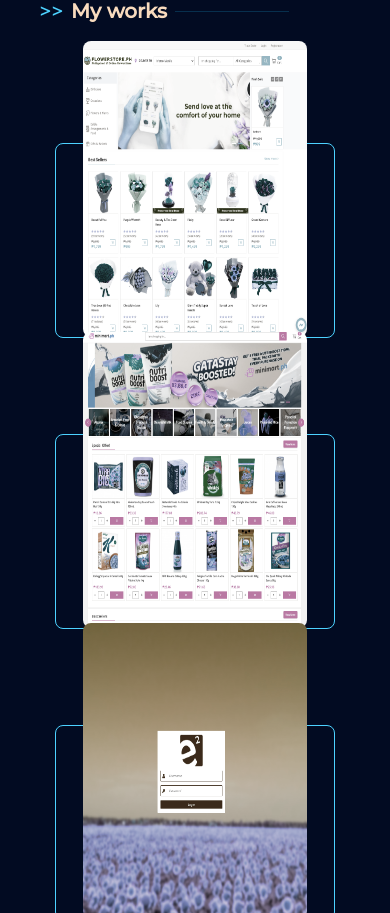
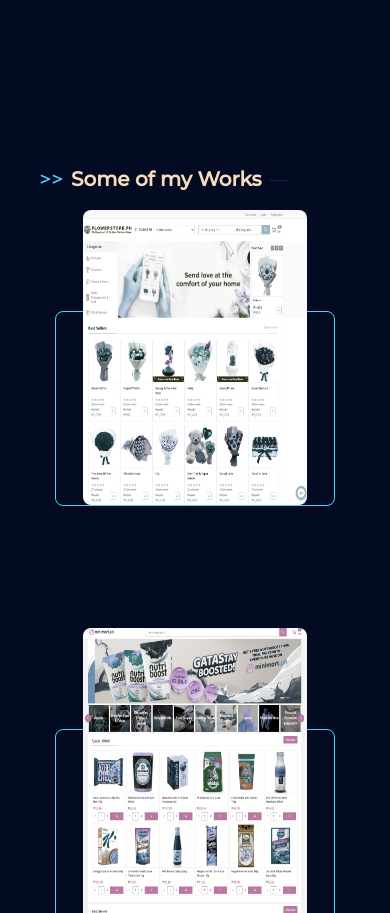
Before and after one commit to codenicer/who-i-am, a Next.js app: page /main in a window 390 px wide. Shown: the part 2928-3841 px from the top of the page. Built offline with nearby package versions, Linux system fonts and the light colour scheme.

Commit message:
fixed mobile ui issue on project list

```diff
--- a/componets/Projects.js
+++ b/componets/Projects.js
@@ -8,7 +8,7 @@ export default function Projects({ done }) {
       <div id="projects" className={styles.projects_cotainer}>
         <div className={styles.projects_info}>
           <div className={'heading_container'}>
-            <h1 className={'heading_title'}>My works</h1>
+            <h1 className={'heading_title'}>Some of my Works</h1>
             <div className={'heading_vertical_line'}></div>
           </div>
           <div className={styles.project_list_cont}>
@@ -30,6 +30,14 @@ export default function Projects({ done }) {
                         <p className={styles.tech_list}>
                           {project.projectTech}
                         </p>
+                        <p className={styles.demo_acc_title}>{'Demo Acc:'}</p>
+                        {project.demoAcc.map((ac, i) => {
+                          return (
+                            <p className={styles.demo_accnts} key={i}>
+                              {ac}
+                            </p>
+                          )
+                        })}
                         <ul className={styles.project_links_list}>
                           <li className={styles.project_link}>
                             <a href={project.githubSource} target="_blank">
--- a/styles/Experience.module.scss
+++ b/styles/Experience.module.scss
@@ -7,6 +7,7 @@
   align-items: center;
   justify-content: center;
   width: 100%;
+  margin-bottom: 20vh;
 
   .experience_info {
     width: 80%;
@@ -106,4 +107,8 @@
       }
     }
   }
+
+  @media (min-width: 48rem) {
+    margin-bottom: 5vh;
+  }
 }
--- a/styles/Footer.module.scss
+++ b/styles/Footer.module.scss
@@ -47,4 +47,10 @@
       }
     }
   }
+
+  @media (min-width: 48rem) {
+    .footer_links {
+      visibility: hidden;
+    }
+  }
 }
--- a/styles/Projects.module.scss
+++ b/styles/Projects.module.scss
@@ -7,7 +7,7 @@
   justify-content: center;
   align-items: center;
   min-height: 762px;
-  // margin-bottom: 30vh;
+  margin-bottom: 20vh;
   .projects_info {
     width: 80%;
 
@@ -46,7 +46,7 @@
     max-width: 350px;
     max-height: 250px;
     border: 1px solid $color-less-white;
-
+    margin-bottom: 15vh;
     border-radius: 0.5rem;
     transition: all 0.3s ease;
     justify-content: center;
@@ -81,8 +81,14 @@
       .project_decription {
         color: $color-white-sub;
         font-size: 0.9rem;
+        max-height: 8rem;
+        // calc(12vh + 10%);
+      }
 
-        // calc(12vh + 10%);
+      .demo_acc_title {
+        align-self: center;
+        color: $color-white;
+        font-size: 0.5rem;
       }
 
       .tech_list {
@@ -90,6 +96,15 @@
         color: $color-white;
         font-family: 'Roboto Mono', monospace;
         font-size: 0.8rem;
+      }
+
+      .demo_accnts {
+        align-self: center;
+        @extend %reset-padding-margin;
+        color: $color-white;
+        font-family: 'Roboto Mono', monospace;
+        font-size: 0.6rem;
+        margin-bottom: 0.2rem;
       }
 
       .project_links_list {
@@ -126,8 +141,8 @@
       // opacity: 0;
     }
     &:hover {
-      height: 600px;
-      max-height: 600px;
+      height: 650px;
+      max-height: 650px;
       .project_content {
         // visibility: visible;
         transform: scale(1);
@@ -175,7 +190,6 @@
   }
 
   @media (min-width: 60rem) {
-    margin-bottom: 10vh;
     .project_card {
       max-width: 700px;
       width: 700px;
@@ -203,8 +217,8 @@
         .project_content {
           width: 50%;
 
-          .tech_list {
-            margin-bottom: 4rem;
+          .project_links_list {
+            margin-top: 2rem;
           }
         }
       }
--- a/utils/project-list.js
+++ b/utils/project-list.js
@@ -9,6 +9,10 @@ export const projectList = [
     githubSource: 'https://github.com/codenicer/demo-fs-public',
     demoLink: 'https://code-nicer-fs-demo.herokuapp.com/',
     photo: '/fs-img2.png',
+    demoAcc: [
+      'admin: admin@email.com/test123',
+      'customer: customer@email.com/test123',
+    ],
   },
   {
     projectType: 'Ecommerce Website',
@@ -20,17 +24,22 @@ export const projectList = [
     githubSource: 'https://github.com/codenicer/demo-mm-public',
     demoLink: 'https://code-nicer-mm-demo.herokuapp.com/',
     photo: '/mm-img.png',
+    demoAcc: [
+      'admin: admin@email.com/test123',
+      'customer: customer@email.com/test123',
+    ],
   },
   {
     projectType: 'Full System Management',
     projectName: 'End to End System',
     porjectDesc:
-      'An end to end company system for mananging orders from customers and aligning data collected for internal process. The porpuse of the system is to automate some data processing that will affect time line process. Its also used to monitor full business statistics in real-time',
+      'An end to end system for mananging client data and aligning data collected for internal process. The porpuse of the system is to automate data processing that will slow the process. Its also used to monitor full business statistics in real-time',
     projectTech: 'Javascript React Node JS Express Mysql',
     officialLink: null,
     githubSource: 'https://github.com/codenicer/demo-mm-public',
     demoLink: 'https://code-nicer-e2-demo.herokuapp.com',
     photo: '/e2-img.png',
+    demoAcc: ['admin: admin@email.com/test123'],
   },
 ]
 
```
